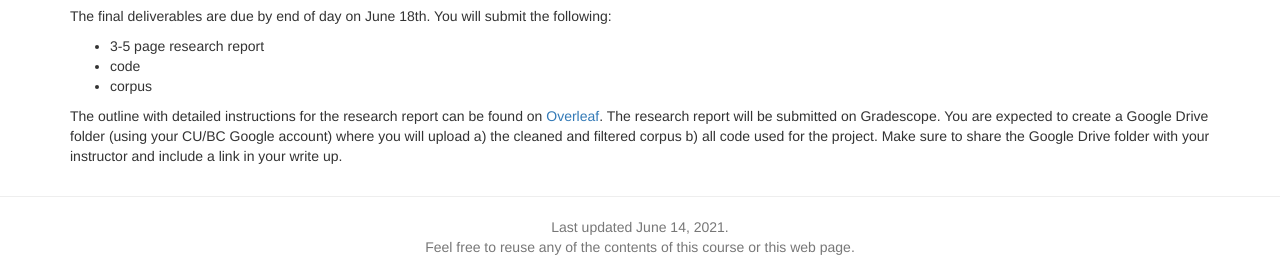
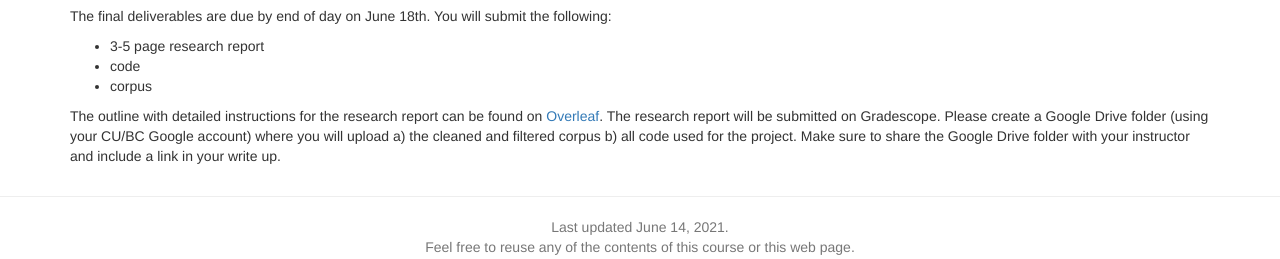
Before and after one commit to BC-COMS-2710/BC-COMS-2710.github.io, a Jekyll site: the page built from final_project.md, in a window 1280 px wide and 1365 px high. Shown: the part 1088-1347 px from the top of the window. Built offline with Jekyll 4.4.1, drawn with Linux system fonts in a browser that asks for light colours; nearby versions of some CDN libraries.

Commit message:
final project: small tweak

```diff
--- a/final_project.md
+++ b/final_project.md
@@ -74,4 +74,4 @@ The final deliverables are due by end of day on June 18th. You will submit the f
 - code
 - corpus
 
-The outline with detailed instructions for the research report can be found on [Overleaf](https://www.overleaf.com/read/ktmxfvvncbqr). The research report will be submitted on Gradescope. You are expected to create a Google Drive folder (using your CU/BC Google account) where you will upload a) the cleaned and filtered corpus b) all code used for the project. Make sure to share the Google Drive folder with your instructor and include a link in your write up.
+The outline with detailed instructions for the research report can be found on [Overleaf](https://www.overleaf.com/read/ktmxfvvncbqr). The research report will be submitted on Gradescope. Please create a Google Drive folder (using your CU/BC Google account) where you will upload a) the cleaned and filtered corpus b) all code used for the project. Make sure to share the Google Drive folder with your instructor and include a link in your write up.
```
